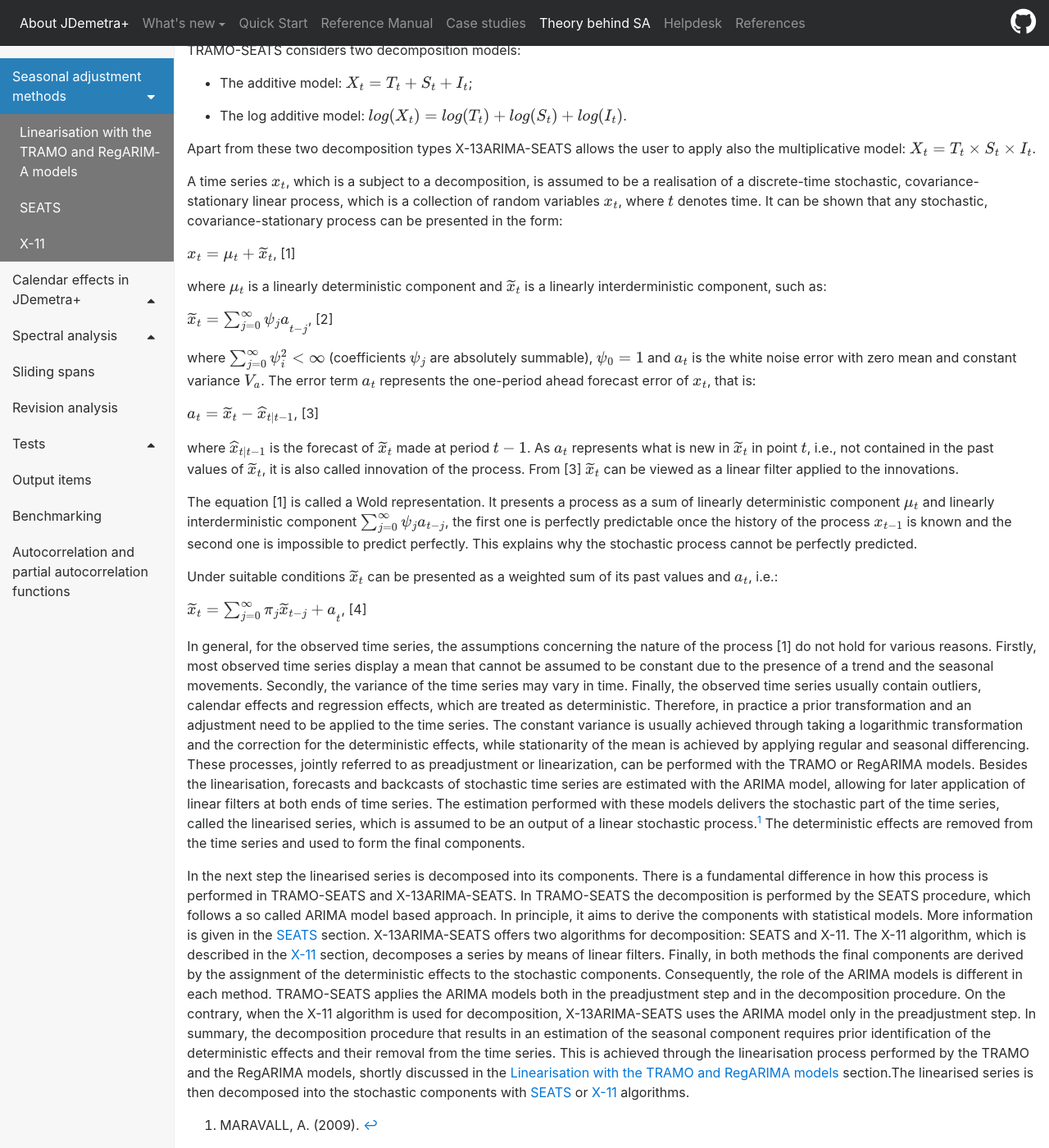
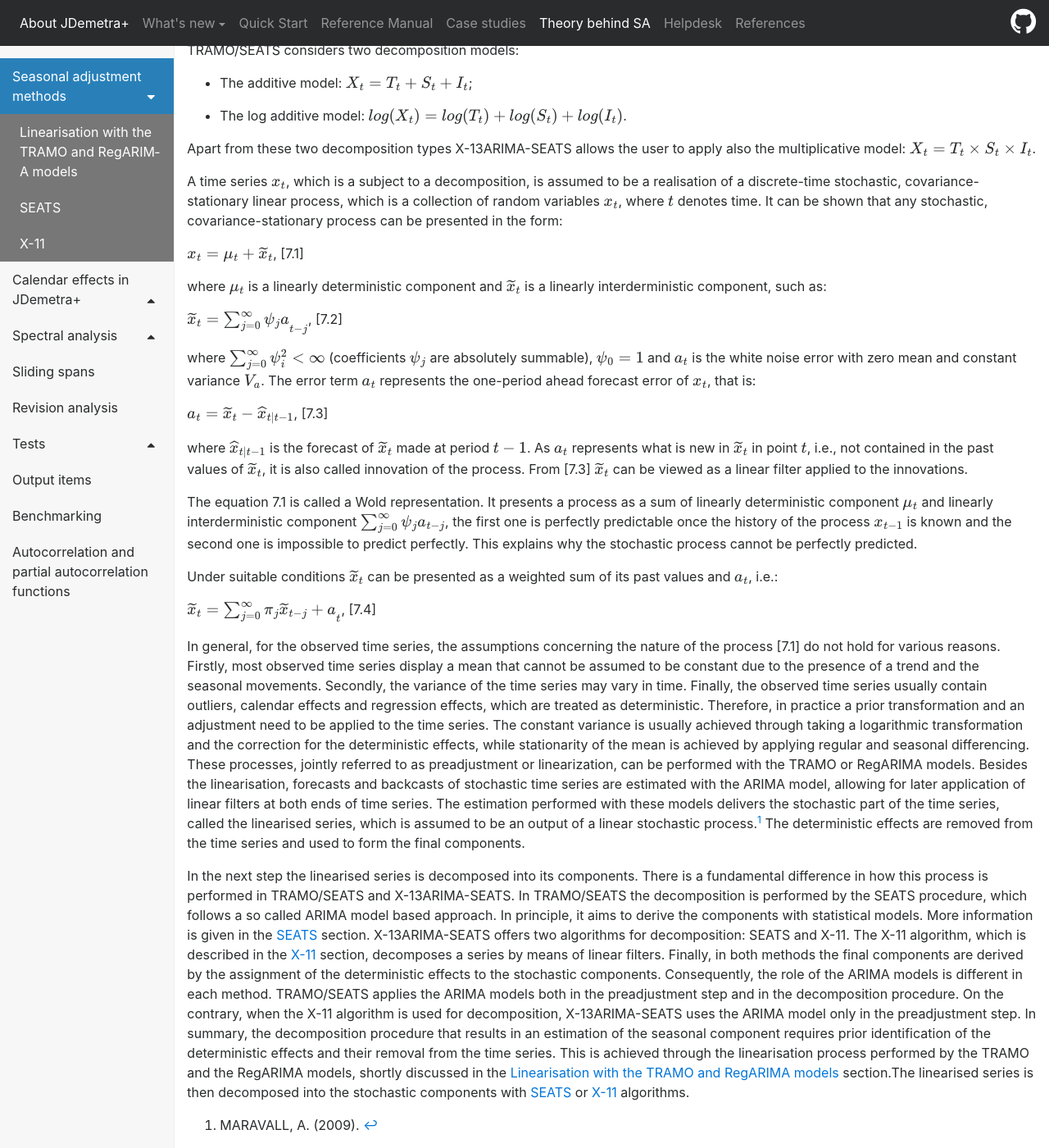
Before and after one commit to SylwiaGrudkowska/JDemetra-documentation, a Jekyll site: the page built from pages/theory/index.md, in a window 1280 px wide and 1400 px high, scrolled down 1287 px. Shown: the whole window at 82% size. Built offline with Jekyll 4.4.1, drawn with Linux system fonts in a browser that asks for light colours; nearby versions of some CDN libraries; formulas are drawn with MathJax 3; some of the changed text lies outside the part shown.

```diff
--- a/pages/theory/index.md
+++ b/pages/theory/index.md
@@ -1,15 +1,15 @@
 ---
 layout: left-menu
-title: Seasonal adjustment methods - TRAMO-SEATS and X-13ARIMA-SEATS
+title: Seasonal adjustment methods - TRAMO/SEATS and X-13ARIMA-SEATS
 tagline: technical documentation for JDemetra+ using GitHub Pages
 description: Basics
 ---
 This section describes selected aspects of the seasonal adjustment methods and
 technical issues including descriptions of the theoretical models used
-by X-12-ARIMA and TRAMO-SEATS. Information provided here are vital for a good understanding of the
+by X-12-ARIMA and TRAMO/SEATS. Information provided here are vital for a good understanding of the
 results produced by the software.
 
-TRAMO-SEATS is a model-based seasonal adjustment method developed by
+TRAMO/SEATS is a model-based seasonal adjustment method developed by
 Victor Gómez (Ministerio de Hacienda), and Agustin Maravall (Banco de
 España). It consists of two linked programs: TRAMO and SEATS. TRAMO
 (\"Time Series Regression with ARIMA Noise, Missing Observations, and
@@ -18,11 +18,11 @@ regression models with missing observations and ARIMA errors, in the
 presence of possibly several types of outlier. SEATS (\"Signal
 Extraction in ARIMA Time Series\") performs an ARIMA-based decomposition
 of an observed time series into unobserved components. Information about
-the TRAMO-SEATS method available in this section derives directly from
+the TRAMO/SEATS method available in this section derives directly from
 papers by Victor Gómez and Agustin Maravall; the most important ones
 are: GÓMEZ, V., and MARAVALL, A. (1996), GÓMEZ, V., and MARAVALL, A.
 (2001a, b) and MARAVALL, A. (2009). More information about the
-TRAMO-SEATS method, TRAMO-SEATS software (DOS version and TSW+ -- Tramo
+TRAMO/SEATS method, TRAMO/SEATS software (DOS version and TSW+ -- Tramo
 Seats Windows software and several interfaces) and its documentation as
 well as papers on methodology and application of the programs, can be
 found in the dedicated section of the [Banco de España site](https://www.bde.es/bde/es/) (Services
@@ -71,17 +71,17 @@ In general, the trend consists of 2 sub-components:
 
 -   The cycle, that represents the smooth, almost periodic movement around the long-term evolution of the series. It reveals a succession of phases of growth and recession.
 
-For seasonal adjustment purposes both TRAMO-SEATS and X-13ARIMA-SEATS do
+For seasonal adjustment purposes both TRAMO/SEATS and X-13ARIMA-SEATS do
 not separate the long-term trend from the cycle as these two components
 are usually too short to perform their reliable estimation.
-Consequently, hereafter TRAMO-SEATS and X-13ARIMA-SEATS estimate the
-trend component. However, the original TRAMO-SEATS may separate the
+Consequently, hereafter TRAMO/SEATS and X-13ARIMA-SEATS estimate the
+trend component. However, the original TRAMO/SEATS may separate the
 long-term trend from the cycle through the Hodrick-Precsott filter using
 the output of the standard decomposition. It should be remembered that
 JDemetra+ refers to the trend-cycle as trend ($T_{t}$), and consequently
 this convention is used in this document.
 
-TRAMO-SEATS considers two decomposition models:
+TRAMO/SEATS considers two decomposition models:
 
 -   The additive model: $X_{t} = T_{t} + S_{t} + I_{t}$;
 
@@ -100,7 +100,7 @@ any stochastic, covariance-stationary process can be presented in the
 form:
 
 
-  $x_{t} = \mu_{t} + {\widetilde{x}}_{t}$,   \[1\]<!---\[7.1\]-->
+  $x_{t} = \mu_{t} + {\widetilde{x}}_{t}$,   \[7.1\]
 
 
 where $\mu_{t}$ is a linearly deterministic component and
@@ -109,7 +109,7 @@ ${\widetilde{x}}_{t}$ is a linearly interderministic component, such as:
 
   $$
   {\widetilde{x}}_{t} = {\sum_{j = 0}^{\infty}\psi_{j}a}_{t - j}
-  $$,   \[2\]<!---\[7.2\]-->
+  $$,   \[7.2\]
 
 
 where $\sum_{j = 0}^{\infty}\psi_{i}^{2} < \infty$ (coefficients
@@ -121,13 +121,13 @@ $x_{t}$, that is:
 
   $$
   a_{t} = {\widetilde{x}}_{t} - {\widehat{x}}_{t|t - 1}
-  $$,   \[3\]<!---\[7.3\]-->
+  $$,   \[7.3\]
 
 
 where $${\widehat{x}}_{t|t - 1}$$ is the forecast of $${\widetilde{x}}_{t}$$
-made at period $t - 1$. As $a_{t}$ represents what is new in $${\widetilde{x}}_{t}$$ in point $t$, i.e., not contained in the past values of $${\widetilde{x}}_{t}$$, it is also called innovation of the process. From \[3\]<!---\[7.3\]--> $${\widetilde{x}}_{t}$$ can be viewed as a linear filter applied to the innovations.
+made at period $t - 1$. As $a_{t}$ represents what is new in $${\widetilde{x}}_{t}$$ in point $t$, i.e., not contained in the past values of $${\widetilde{x}}_{t}$$, it is also called innovation of the process. From \[7.3\] $${\widetilde{x}}_{t}$$ can be viewed as a linear filter applied to the innovations.
 
-The equation \[1\] is called a Wold representation. It presents a process
+The equation 7.1 is called a Wold representation. It presents a process
 as a sum of linearly deterministic component $\mu_{t}$ and linearly
 interderministic component $\sum_{j = 0}^{\infty}\psi_{j}a_{t - j}$, the
 first one is perfectly predictable once the history of the process
@@ -140,11 +140,11 @@ Under suitable conditions $${\widetilde{x}}_{t}$$ can be presented as a weighted
 
   $$
   { {\widetilde{x}}_{t} = \sum_{j = 0}^{\infty}\pi_{j}{\widetilde{x}}_{t - j} + a}_{t}
-  $$,   \[4\]<!---\[7.4\]-->
+  $$,   \[7.4\]
 
 
 In general, for the observed time series, the assumptions concerning the
-nature of the process \[1\]<!---\[7.1\]--> do not hold for various reasons. Firstly,
+nature of the process \[7.1\] do not hold for various reasons. Firstly,
 most observed time series display a mean that cannot be assumed to be
 constant due to the presence of a trend and the seasonal movements.
 Secondly, the variance of the time series may vary in time. Finally, the
@@ -167,7 +167,7 @@ the final components.
 
 In the next step the linearised series is decomposed into its
 components. There is a fundamental difference in how this process is
-performed in TRAMO-SEATS and X-13ARIMA-SEATS. In TRAMO-SEATS the
+performed in TRAMO/SEATS and X-13ARIMA-SEATS. In TRAMO/SEATS the
 decomposition is performed by the SEATS procedure, which follows a so
 called ARIMA model based approach. In principle, it aims to derive the
 components with statistical models. More information is given in the [SEATS](..theory/SA_SEATS.html) section.
@@ -176,7 +176,7 @@ The X-11 algorithm, which is described in the [X-11](..theory/SA_X11.html) secti
 means of linear filters. Finally, in both methods the final components
 are derived by the assignment of the deterministic effects to the
 stochastic components. Consequently, the role of the ARIMA models is
-different in each method. TRAMO-SEATS applies the ARIMA models both in
+different in each method. TRAMO/SEATS applies the ARIMA models both in
 the preadjustment step and in the decomposition procedure. On the
 contrary, when the X-11 algorithm is used for decomposition,
 X-13ARIMA-SEATS uses the ARIMA model only in the preadjustment step. In
@@ -210,7 +210,7 @@ then decomposed into the stochastic components with [SEATS](..theory/SA_SEATS.ht
 
 [^7]: '*X-13ARIMA-SEATS Reference Manual*' (2015).
 
-[^8]: In the TRAMO-SEATS method this type of outlier is called a
+[^8]: In the TRAMO/SEATS method this type of outlier is called a
     transitory change.
 
 [^9]: See GÓMEZ, V., and MARAVALL, A. (1997).
```
Also changed, not shown: pages/reference-manual/output.md (+2 -2 lines).
